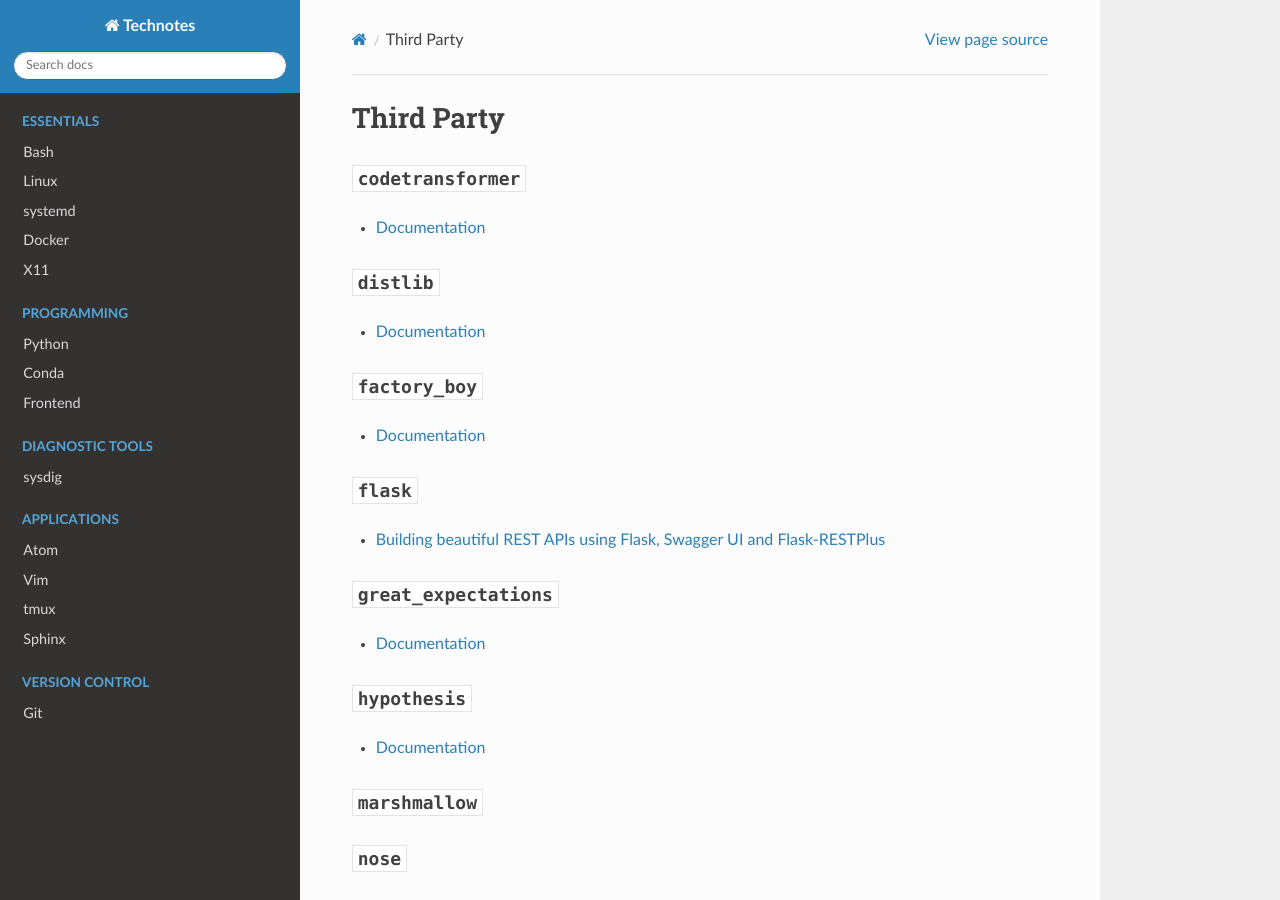
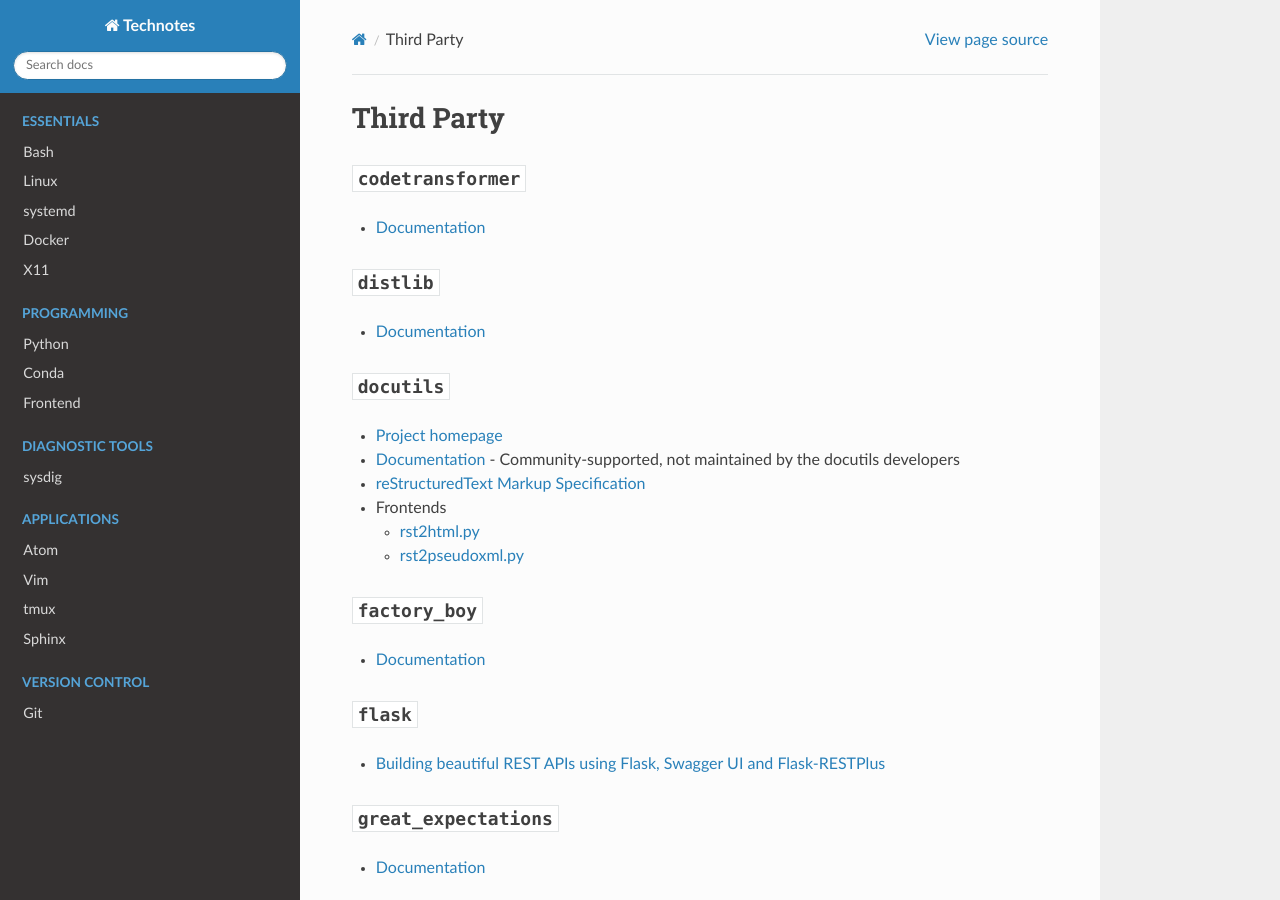
Before and after one commit to heterotopian/technotes, a Sphinx documentation site: the page built from source/python/thirdpartylib.rst, in a window 1280 px wide and 900 px high. Built offline with Sphinx 7.4.7 and the Read the Docs theme 2.0.0, drawn with Linux system fonts in a browser that asks for light colours.

Commit message:
Add docutils

```diff
--- a/source/intersphinx.yaml
+++ b/source/intersphinx.yaml
@@ -88,3 +88,6 @@
 great_expectations: !!python/tuple
   - "https://great-expectations.readthedocs.io/en/stable/"
   - null
+docutils: !!python/tuple
+  - "https://docutils.readthedocs.io/en/sphinx-docs/"
+  - null
--- a/source/python/thirdpartylib.rst
+++ b/source/python/thirdpartylib.rst
@@ -13,6 +13,19 @@
 -----------------
 
 - `Documentation <http://distlib.readthedocs.io/en/latest/>`_
+
+
+:py:mod:`docutils`
+------------------
+
+- `Project homepage <http://docutils.sourceforge.net/>`_
+- `Documentation <https://docutils.readthedocs.io/en/sphinx-docs/>`_ -
+  Community-supported, not maintained by the docutils developers
+- `reStructuredText Markup Specification <http://docutils.sourceforge.net/docs/ref/rst/restructuredtext.html>`_
+- Frontends
+
+  - `rst2html.py <http://docutils.sourceforge.net/docs/user/tools.html#rst2html-py>`_
+  - `rst2pseudoxml.py <http://docutils.sourceforge.net/docs/user/tools.html#rst2pseudoxml-py>`_
 
 
 :py:mod:`factory_boy`
```
